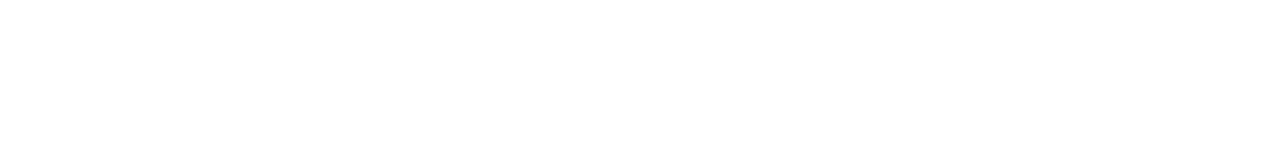
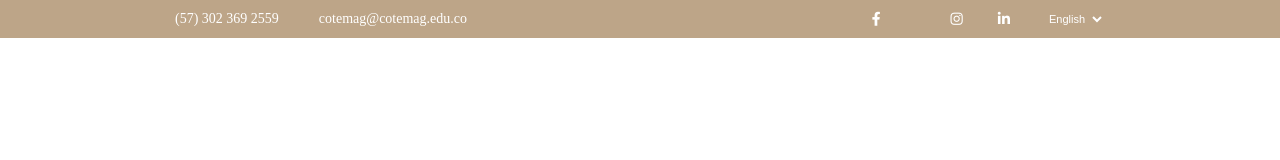
Before and after one commit to duvancandelario/sitioCotemag, a plain HTML site: page index.html in a window 1280 px wide. Drawn offline with Linux system fonts and the light colour scheme.

Commit message:
Crecion del header del sitio web de cotemag

```diff
--- a/css/style.css
+++ b/css/style.css
@@ -0,0 +1,67 @@
+*{
+    padding: 0;
+    margin: 0;
+    box-sizing: border-box;
+    list-style: none;
+    text-decoration: none;
+}
+
+:root{
+    --colorPrimario: #bda588;
+
+
+    /*BORDES*/
+    --margenesLaterales: 0px 180px 0px 180px;
+    --margenesLeftToRightDivs: 0px 0px 0px 175px;
+    --margenesRightToLeftDivs: 0px 175px 0px 0px;
+}
+
+/*SECCION DEL HEADER*/
+header{
+    width: 100%;
+    height: 38px;
+}
+
+header .toolbar{
+    width: 100%;
+    height: 100%;
+    display: flex;
+    background-color: var(--colorPrimario);
+    color: white;
+}
+
+/*DIVISIONES Y PROPIEDADES DEL HEADER*/
+
+
+/*Seccion Izquierda del Header*/
+
+header .toolbar .navbarIzquierda{
+    width: 50%;
+    height: 100%;
+    display: flex;
+    align-items: center;
+    gap: 40px;
+    font-size: 14px;
+    padding: var(--margenesLeftToRightDivs);
+}
+
+/*Seccion Derecha del Header*/
+header .toolbar .navbarDerecha{
+    width: 50%;
+    height: 100%;
+    display: flex;
+    justify-content: flex-end;
+    padding: var(--margenesRightToLeftDivs);
+    align-items: center;
+    gap: 35px;
+    font-size: 14px;
+}
+
+/*Propiedades del select de la seccion derecha del header*/
+
+#selectLanguage{
+    background-color: var(--colorPrimario);
+    color: white;
+    border: none;
+    font-size: 11px;
+}
--- a/index.html
+++ b/index.html
@@ -4,8 +4,40 @@
     <meta charset="UTF-8">
     <meta name="viewport" content="width=device-width, initial-scale=1.0">
     <title>COTEMAG</title>
+
+    <link rel="shortcut icon" href="/assets/LogoCotemag.png" type="image/x-icon">
+
+    <!--Importamos pagina de estilos-->
+    <link rel="stylesheet" href="/css/style.css">
+
+    <!--Importamos Scripts necesarios para el buen funcionamiento-->
+    <script src="/js/main.js"></script>
+
+    <!--Importando librerias de font-awesome-->
+    <link rel="stylesheet" href="https://cdnjs.cloudflare.com/ajax/libs/font-awesome/6.4.2/css/all.min.css" integrity="sha512-z3gLpd7yknf1YoNbCzqRKc4qyor8gaKU1qmn+CShxbuBusANI9QpRohGBreCFkKxLhei6S9CQXFEbbKuqLg0DA==" crossorigin="anonymous" referrerpolicy="no-referrer" />
 </head>
+
 <body>
+    <header>
+        <nav class="toolbar">
+            <div class="navbarIzquierda">
+                <!--Esta es la seccion izquierda del header que cuenta con numero telefonico y correo-->
+                <p>(57) 302 369 2559</p>
+                <p>cotemag@cotemag.edu.co</p>
+            </div>
 
+            <div class="navbarDerecha">
+                <i class="fa-brands fa-facebook-f"></i>
+                <i class="fa-brands fa-x-twitter"></i>
+                <i class="fa-brands fa-instagram"></i>
+                <i class="fa-brands fa-linkedin-in"></i>
+
+                <select name="" id="selectLanguage">
+                    <option value="">English</option>
+                    <option value="">Spanish</option>
+                </select>
+            </div>
+        </nav>
+    </header>
 </body>
 </html>
```
